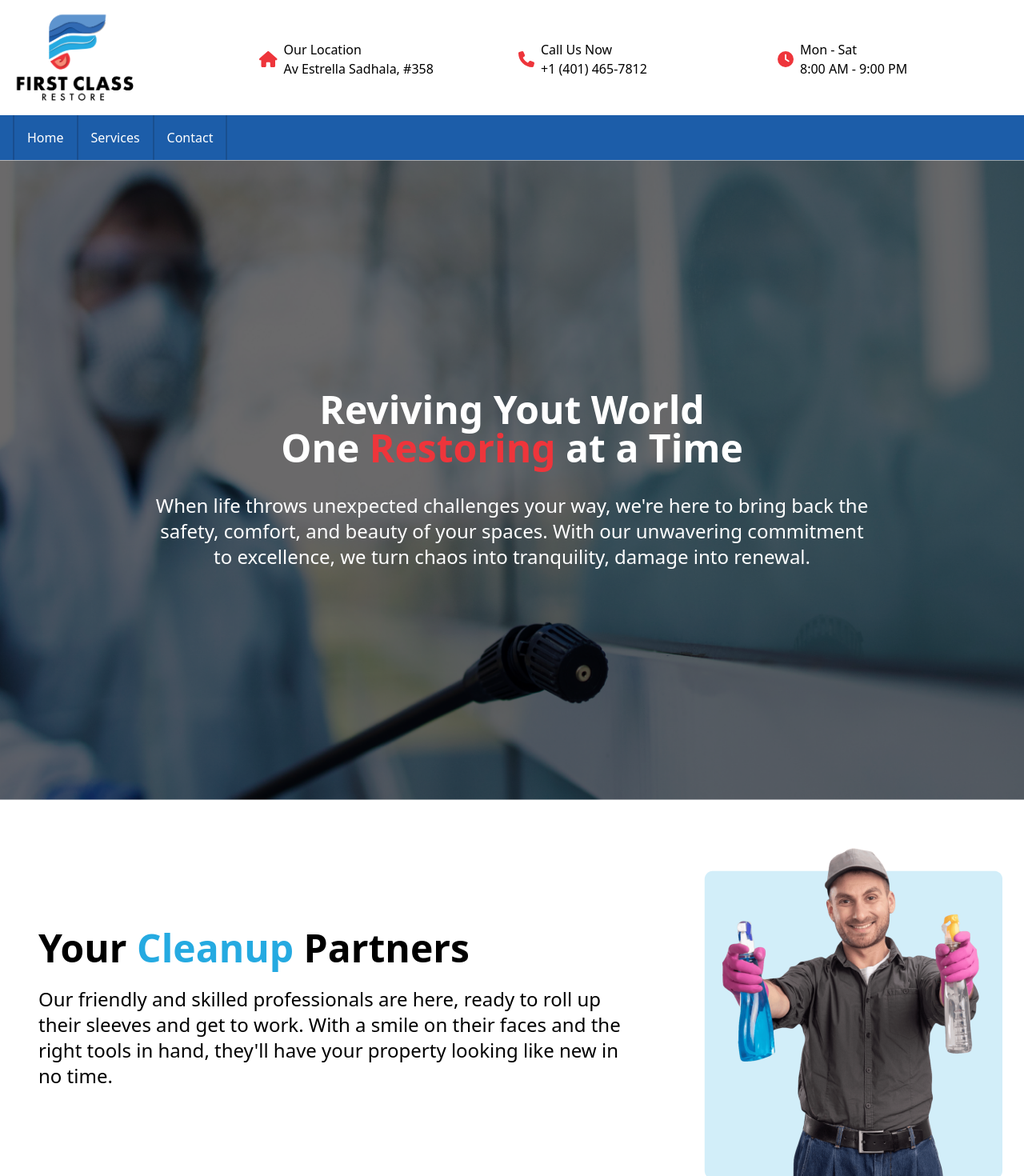
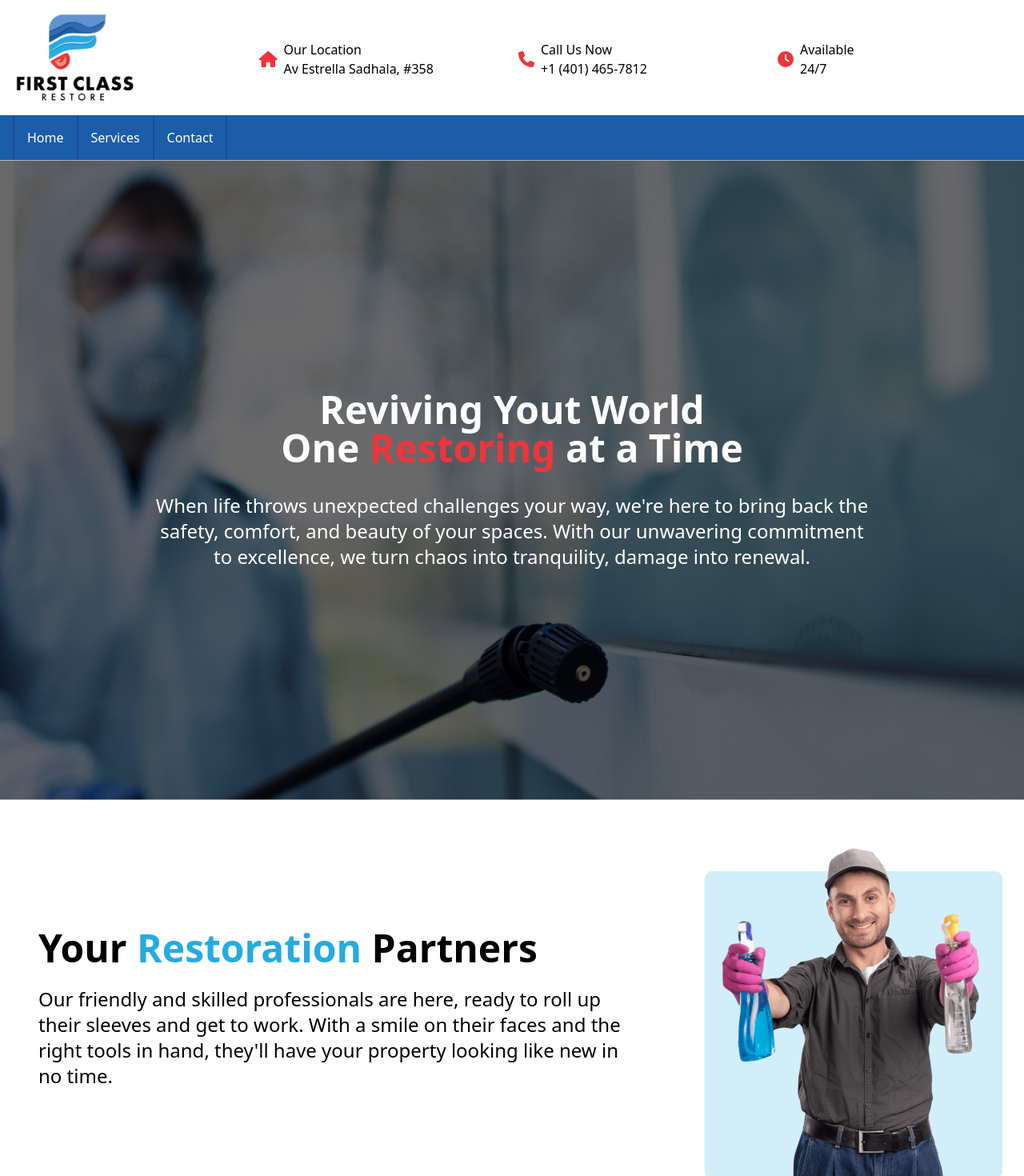
Before and after one commit to angeldelacruzdev/first-class-restore, an Angular app: page / in a window 1280 px wide. Shown: the top 1470 px of the page at 80% size. Built offline with nearby package versions, Linux system fonts and the light colour scheme.

Commit message:
Trabajando en el txto e imagenes del proyecto.

```diff
--- a/src/app/home/home.component.html
+++ b/src/app/home/home.component.html
@@ -25,7 +25,7 @@
   <!-- Sección de texto con 8 columnas -->
   <div class="col-span-12 lg:col-span-8 px-12 lg:px-34">
     <h1 class="text-2xl lg:text-5xl font-bold mb-6">
-      Your <span class="blue-text">Cleanup</span> Partners
+      Your <span class="blue-text">Restoration</span> Partners
     </h1>
     <p class="text-lg lg:text-2xl">
       Our friendly and skilled professionals are here, ready to roll up their
@@ -97,15 +97,15 @@
 </div>
 
 <div
-  class="md:flex justify-between items-center text-white bg-gradient-to-r from-[#052D5C] to-[#5E94CE] w-full shadow-md   px-4 md:px-6 pt-4"
+  class="md:flex justify-between items-center text-white bg-gradient-to-r from-[#052D5C] to-[#5E94CE] w-full shadow-md px-4 md:px-6 pt-4"
 >
   <div class="w-full text-center lg:text-left lg:pl-12 xl:pl-20 pt-2 pb-10">
     <p class="font-bold text-xl md:text-2xl lg:text-3xl">
-      Have Questions? Contact Us
+      Need help right now?
     </p>
     <p class="pb-8 text-lg md:text-xl md:pr-2 xl:pr-16">
-      Don't hesitate to reach out! Our team is ready to assist you with any
-      inquiries or concerns
+      Our emergency team is available 24/7. Call us at +1 (401) 465-7812 or fill
+      out our contact form.
     </p>
 
     <button class="rounded-md bg-white font-bold text-black px-16 py-2">
--- a/src/app/home/home.component.ts
+++ b/src/app/home/home.component.ts
@@ -14,11 +14,11 @@ export class HomeComponent implements OnInit {
   constructor(private meta: Meta, private title: Title) { }
 
   ngOnInit(): void {
-    this.meta.addTag({ name: "title", content: "First Class Restore" });
+    this.meta.addTag({ name: "title", content: "First Class Restore - When Every Second Counts, We're There for You." });
     this.meta.addTag({ name: "robots", content: "follow" });
     this.meta.addTag({ name: "author", content: "John F Tavarez" });
     this.meta.addTag({ name: "keywords", content: "  Water Damage,  Fire Restoration,  Industrial Cleanup, Odor Control,  Mold Remediation,   Bio-Recovery" });
-    this.title.setTitle("First Class Restore")
+    this.title.setTitle("First Class Restore - When Every Second Counts, We're There for You")
 
     this.meta.updateTag({ name: 'description', content: 'This company is dedicated to delivering top-notch services, as reflected in our name. We were founded by Kilian Rodriguez and John Tavarez.' });
 
--- a/src/app/shared/top-header/top-header.component.html
+++ b/src/app/shared/top-header/top-header.component.html
@@ -1,10 +1,10 @@
 <div class="w-full bg-white lg:h-36">
   <div class="container mx-auto">
-    <div class="grid grid-cols-1  md:grid-cols-4 gap-4">
+    <div class="grid grid-cols-1 md:grid-cols-4 gap-4">
       <div class="col-span-1 flex justify-center md:justify-start">
         <img src="/assets/firstclass1.png" class="w-48" />
       </div>
-      <div class="hidden md:flex col-span-1  justify-start items-center">
+      <div class="hidden md:flex col-span-1 justify-start items-center">
         <div class="flex flex-row items-center">
           <fa-icon class="text-xl text-[#ee353b]" [icon]="faHouse"></fa-icon>
           <div class="flex flex-col pl-2">
@@ -26,8 +26,8 @@
         <div class="flex flex-row items-center">
           <fa-icon class="text-xl text-[#ee353b]" [icon]="faClock"></fa-icon>
           <div class="flex flex-col pl-2">
-            <span>Mon - Sat</span>
-            <span>8:00 AM - 9:00 PM</span>
+            <span>Available </span>
+            <span>24/7</span>
           </div>
         </div>
       </div>
```
